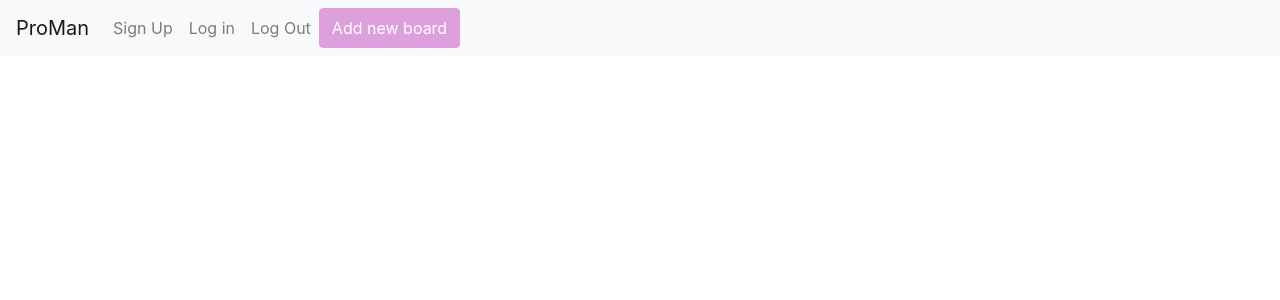
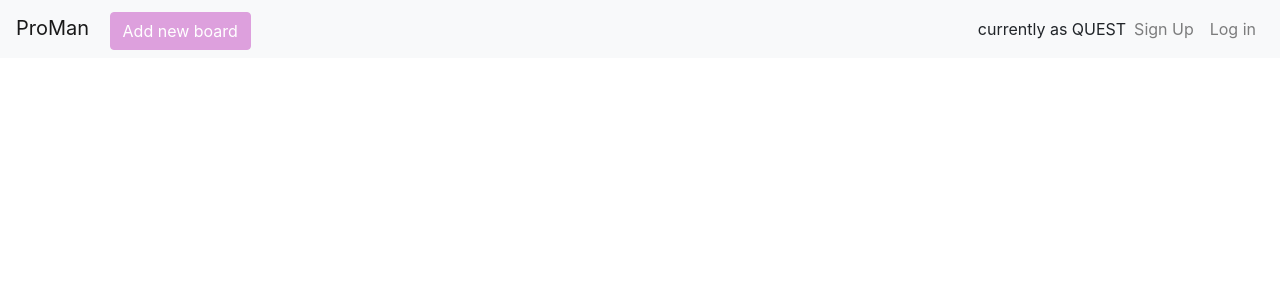
Before and after one commit to DominikBerniak/ProMan, a Flask app: page / in a window 1280 px wide. Shown: the top 300 px of the page. Run offline with Flask 2, Linux system fonts and the light colour scheme; data that the repository does not hold is empty; parts of the project's set-up code (start-up, migrations or seed data) failed here and were passed over; some libraries are stand-ins or nearby versions.

Commit message:
login status visible

```diff
--- a/static/css/main.css
+++ b/static/css/main.css
@@ -1,3 +1,14 @@
+#nav{
+    display: flex;
+    justify-content: space-between;
+}
+
+#username{
+    text-align: center;
+}
+
+
+
 .board-container{
     width: 90%;
     margin: 2vh auto;
--- a/static/js/controller/navbarManager.js
+++ b/static/js/controller/navbarManager.js
@@ -28,40 +28,46 @@ export let navbarManager = {
 
 
 function buildNavQuest(){
-    return "<nav class=\"navbar navbar-expand-lg navbar-light bg-light\">\n" +
-        "      <a class=\"navbar-brand\" href=\"/\">ProMan</a>\n" +
-        "      <button class=\"navbar-toggler\" type=\"button\" data-toggle=\"collapse\" data-target=\"#navbarNavAltMarkup\" aria-controls=\"navbarNavAltMarkup\" aria-expanded=\"false\" aria-label=\"Toggle navigation\">\n" +
-        "        <span class=\"navbar-toggler-icon\"></span>\n" +
-        "      </button>\n" +
-        "      <div class=\"collapse navbar-collapse\" id=\"navbarNavAltMarkup\">\n" +
-        "        <div class=\"navbar-nav\">\n" +
-        "          <a class=\"nav-item nav-link\" href=\"\" data-toggle=\"modal\" data-target=\"#registerModal\">Sign Up</a>\n" +
-        "          <a class=\"nav-item nav-link\" href=\"\" data-toggle=\"modal\" data-target=\"#loginModal\">Log in</a>\n" +
-        "          <a class=\"nav-item nav-link\" href=\"/logout\">Log Out</a>\n" +
-        "            <div id=\"username\"></div>\n" +
-        "          <button type=\"button\" class=\"btn btn-default\" data-toggle=\"modal\" data-target=\"#boardModal\">Add new board</button>\n" +
+    return "<nav class=\"navbar navbar-expand-lg navbar-light bg-light\" id=\"nav\">\n" +
+        "        <div class=\"left-site\">\n" +
+        "            <a class=\"navbar-brand\" href=\"/\">ProMan</a>\n" +
+        "            <button type=\"button\" class=\"btn btn-default\" data-toggle=\"modal\" data-target=\"#boardModal\">Add new board</button>\n" +
         "        </div>\n" +
-        "      </div>\n" +
-        "    </nav>\n"
+        "        <div id=\"right-site\">\n" +
+        "          <button class=\"navbar-toggler\" type=\"button\" data-toggle=\"collapse\" data-target=\"#navbarNavAltMarkup\" aria-controls=\"navbarNavAltMarkup\" aria-expanded=\"false\" aria-label=\"Toggle navigation\">\n" +
+        "            <span class=\"navbar-toggler-icon\"></span>\n" +
+        "          </button>\n" +
+        "          <div class=\"collapse navbar-collapse\" id=\"navbarNavAltMarkup\">\n" +
+        "              <div id=\"username\">currently as QUEST</div>\n" +
+        "            <div class=\"navbar-nav\">\n" +
+        "              <a class=\"nav-item nav-link\" href=\"\" data-toggle=\"modal\" data-target=\"#registerModal\">Sign Up</a>\n" +
+        "              <a class=\"nav-item nav-link\" href=\"\" data-toggle=\"modal\" data-target=\"#loginModal\">Log in</a>\n" +
+        "            </div>\n" +
+        "            </div>\n" +
+        "        </div>\n" +
+        "    </nav>"
 }
 
 
 function buildNavUser(username){
-    return "<nav class=\"navbar navbar-expand-lg navbar-light bg-light\">\n" +
-        "      <a class=\"navbar-brand\" href=\"/\">ProMan</a>\n" +
-        "      <button class=\"navbar-toggler\" type=\"button\" data-toggle=\"collapse\" data-target=\"#navbarNavAltMarkup\" aria-controls=\"navbarNavAltMarkup\" aria-expanded=\"false\" aria-label=\"Toggle navigation\">\n" +
-        "        <span class=\"navbar-toggler-icon\"></span>\n" +
-        "      </button>\n" +
-        "      <div class=\"collapse navbar-collapse\" id=\"navbarNavAltMarkup\">\n" +
-        "        <div class=\"navbar-nav\">\n" +
-        "          <a class=\"nav-item nav-link\" href=\"\" data-toggle=\"modal\" data-target=\"#registerModal\">Sign Up</a>\n" +
-        "          <a class=\"nav-item nav-link\" href=\"\" data-toggle=\"modal\" data-target=\"#loginModal\">Log in</a>\n" +
-        "          <a class=\"nav-item nav-link\" href=\"/logout\">Log Out</a>\n" +
-        `            <div id="username">${username}</div>\n` +
-        "          <button type=\"button\" class=\"btn btn-default\" data-toggle=\"modal\" data-target=\"#boardModal\">Add new board</button>\n" +
+    return "\n" +
+        "    <nav class=\"navbar navbar-expand-lg navbar-light bg-light\" id=\"nav\">\n" +
+        "        <div class=\"left-site\">\n" +
+        "            <a class=\"navbar-brand\" href=\"/\">ProMan</a>\n" +
+        "            <button type=\"button\" class=\"btn btn-default\" data-toggle=\"modal\" data-target=\"#boardModal\">Add new board</button>\n" +
         "        </div>\n" +
-        "      </div>\n" +
-        "    </nav>\n"
+        "        <div id=\"right-site\">\n" +
+        "          <button class=\"navbar-toggler\" type=\"button\" data-toggle=\"collapse\" data-target=\"#navbarNavAltMarkup\" aria-controls=\"navbarNavAltMarkup\" aria-expanded=\"false\" aria-label=\"Toggle navigation\">\n" +
+        "            <span class=\"navbar-toggler-icon\"></span>\n" +
+        "          </button>\n" +
+        "          <div class=\"collapse navbar-collapse\" id=\"navbarNavAltMarkup\">\n" +
+        `              <div id="username">logged in as ${username}</div>\n` +
+        "            <div class=\"navbar-nav\">\n" +
+        "              <a class=\"nav-item nav-link\" href=\"/logout\">Log Out</a>\n" +
+        "            </div>\n" +
+        "            </div>\n" +
+        "        </div>\n" +
+        "    </nav>"
 }
 
 
--- a/templates/header.html
+++ b/templates/header.html
@@ -19,21 +19,9 @@
     <body>
     <div id="navigation"></div>
 
-{#    <nav class="navbar navbar-expand-lg navbar-light bg-light">#}
-{#      <a class="navbar-brand" href="/">ProMan</a>#}
-{#      <button class="navbar-toggler" type="button" data-toggle="collapse" data-target="#navbarNavAltMarkup" aria-controls="navbarNavAltMarkup" aria-expanded="false" aria-label="Toggle navigation">#}
-{#        <span class="navbar-toggler-icon"></span>#}
-{#      </button>#}
-{#      <div class="collapse navbar-collapse" id="navbarNavAltMarkup">#}
-{#        <div class="navbar-nav">#}
-{#          <a class="nav-item nav-link" href="" data-toggle="modal" data-target="#registerModal">Sign Up</a>#}
-{#          <a class="nav-item nav-link" href="" data-toggle="modal" data-target="#loginModal">Log in</a>#}
-{#          <a class="nav-item nav-link" href="/logout">Log Out</a>#}
-{#            <div id="username"></div>#}
-{#          <button type="button" class="btn btn-default" data-toggle="modal" data-target="#boardModal">Add new board</button>#}
-{#        </div>#}
-{#      </div>#}
-{#    </nav>#}
+
+
+
 
     {% block content %}
     {% endblock %}
```
